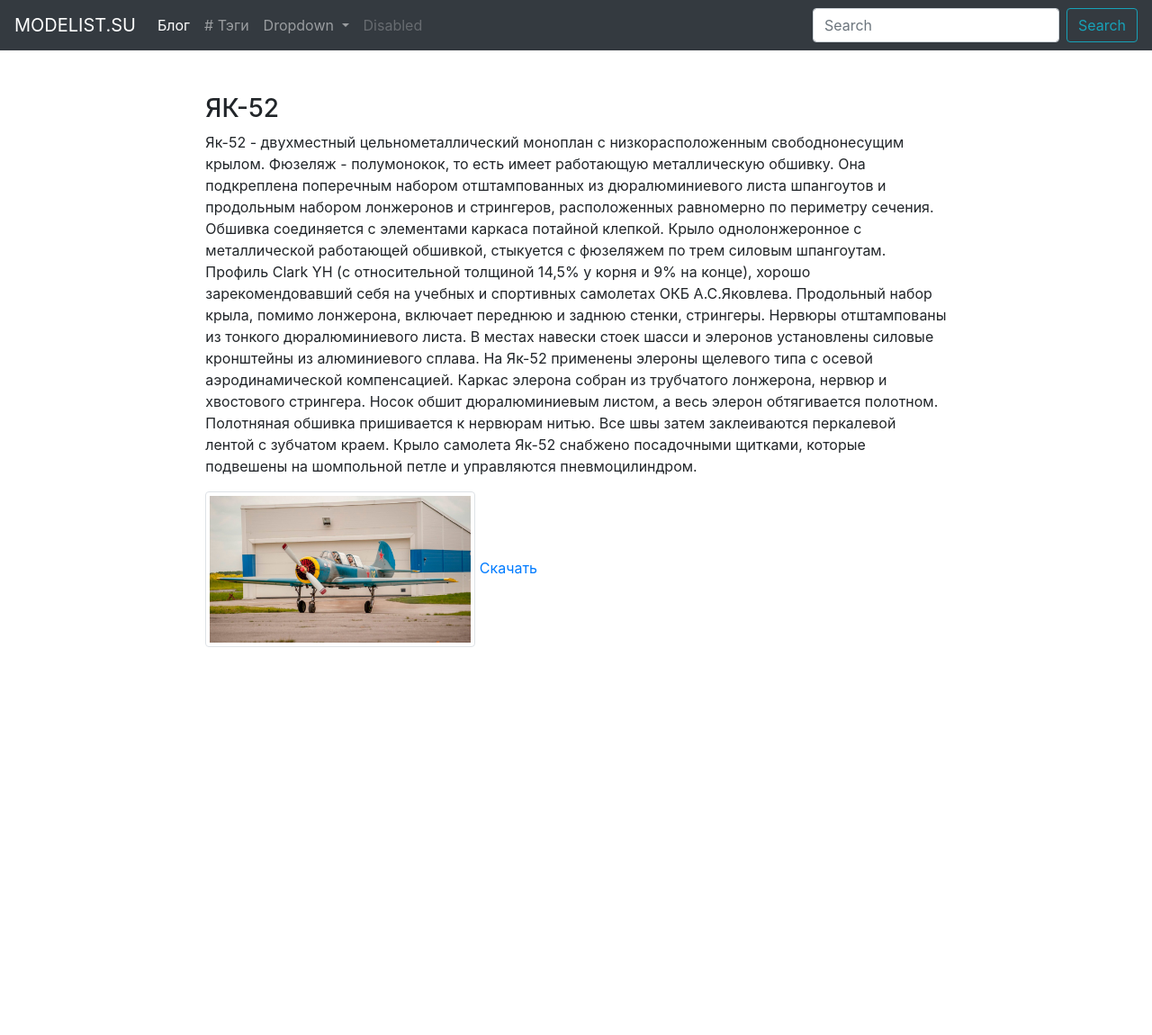
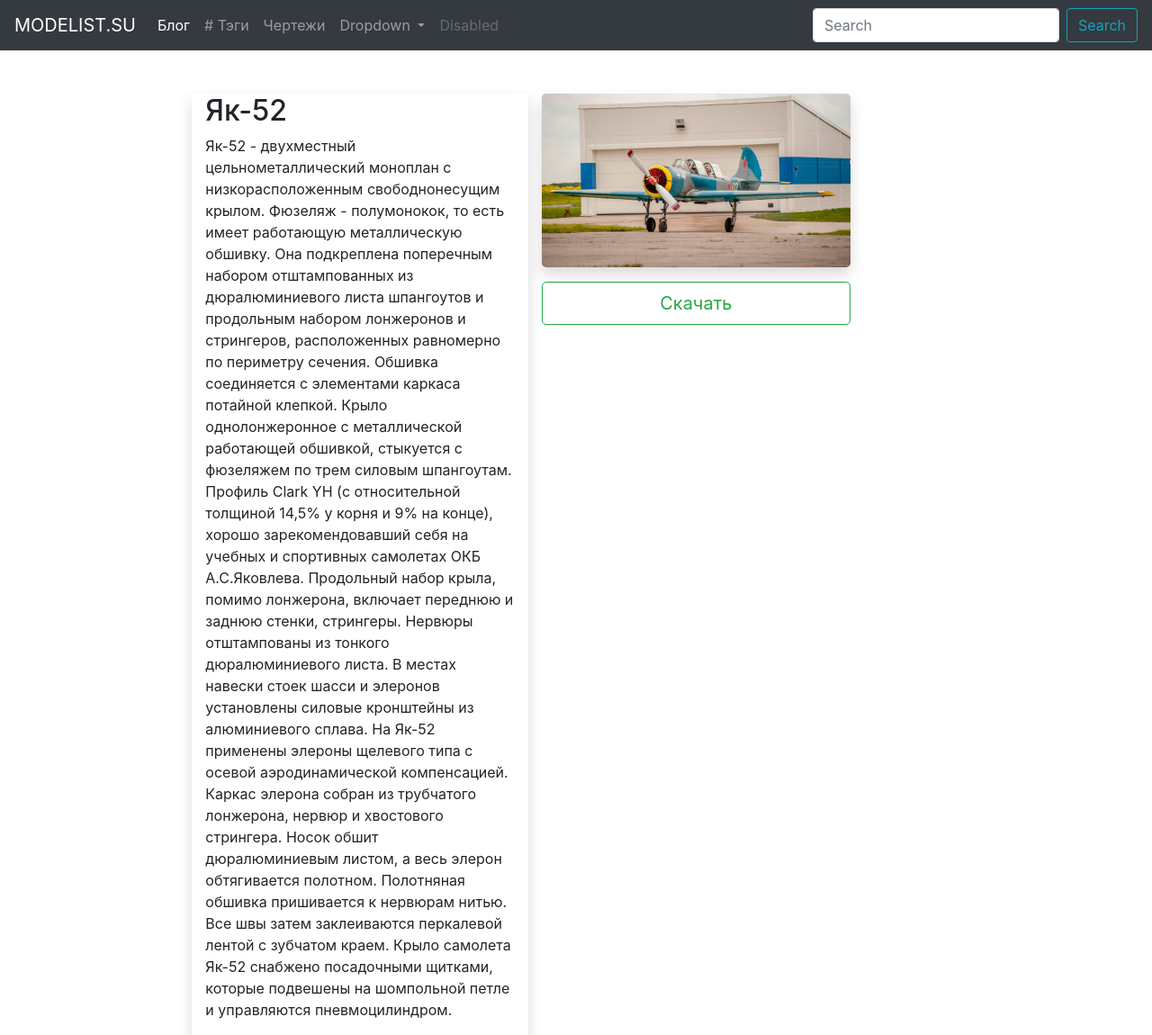
Before and after one commit to woodprop/modelist.su, a Django app: a page that uses templates/main.html in a window 1280 px wide. Shown: the whole page at 90% size. Before the commit the page ends 719 px from the top, so only its background shows below. Run offline with Django 3.2, Linux system fonts and the light colour scheme; data comes from the database, SQL or seed files in the repository; both versions use the stored data as it was after the commit; some libraries are stand-ins or nearby versions.

Commit message:
some bootstrap things

```diff
--- a/archive/models.py
+++ b/archive/models.py
@@ -17,3 +17,6 @@ class Plan(models.Model):
     def save(self, *args, **kwargs):
         self.slug = uuslug(self.name, instance=self, start_no=2)
         super(Plan, self).save(*args, **kwargs)
+
+    def __str__(self):
+        return self.name
--- a/archive/templates/archive/plan_detail.html
+++ b/archive/templates/archive/plan_detail.html
@@ -6,9 +6,17 @@
 
 {% block content %}
 
+    <div class="row">
+        <div class="col-lg-6 shadow">
+            <h2>{{ plan.name|title }}</h2>
+            <p>{{ plan.description }}</p>
+        </div>
 
-    <h3>{{ plan.name }}</h3>
-    <p>{{ plan.description }}</p>
-    <img src="/media/{{ plan.image }}" alt="" class="img-thumbnail" style="width: 300px">
-    <a href="/media/{{ plan.file }}">Скачать</a>
+        <div class="col-lg-6">
+            <img src="/media/{{ plan.image }}" alt="" class="img-fluid rounded-lg shadow mb-3">
+            <a href="/media/{{ plan.file }}" class="btn btn-outline-success btn-lg btn-block">Скачать</a>
+
+        </div>
+    </div>
+
 {% endblock %}
--- a/templates/main.html
+++ b/templates/main.html
@@ -27,6 +27,9 @@
       <li class="nav-item">
         <a class="nav-link" href="{% url 'tag_list_url' %}"># Тэги</a>
       </li>
+        <li class="nav-item">
+        <a class="nav-link" href="{% url 'plans_list_url' %}">Чертежи</a>
+      </li>
       <li class="nav-item dropdown">
         <a class="nav-link dropdown-toggle" href="#" id="navbarDropdown" role="button" data-toggle="dropdown" aria-haspopup="true" aria-expanded="false">
           Dropdown
@@ -49,7 +52,7 @@
   </div>
 </nav>
 
-<div class="col-lg-8 offset-lg-2 mt-5">
+<div class="col-lg-7 offset-lg-2 mt-5">
 
     {% block content %}
     {% endblock %}
```
Also changed, not shown: archive/forms.py (+12 -0 lines), archive/templates/archive/plans_list.html (+8 -9 lines), db.sqlite3, media/plans/files/94bede3a768085cb89db261db39bca02.jpg (added), media/plans/images/49853250_1158188667665469_6468634400371245056_n.jpg (deleted), media/plans/images/IMG_20190628_130554.jpg (deleted), media/plans/images/IMG_20190628_130638.jpg (deleted), media/plans/images/IMG_20190628_130709.jpg (deleted), media/plans/images/yak52.jpg (added).
